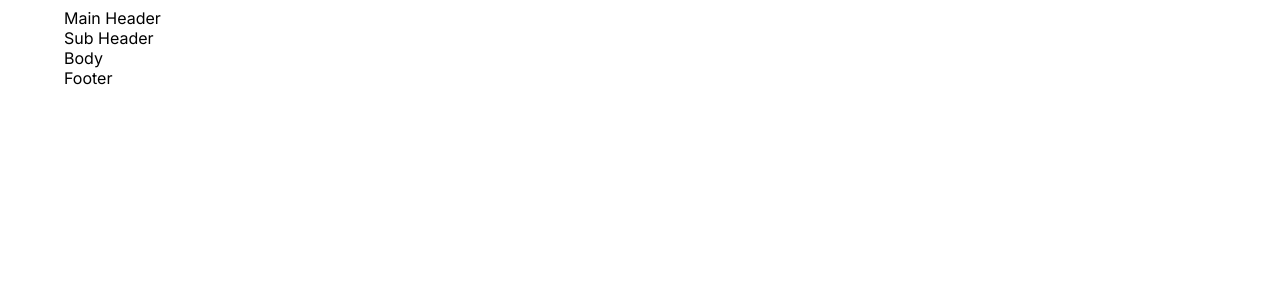
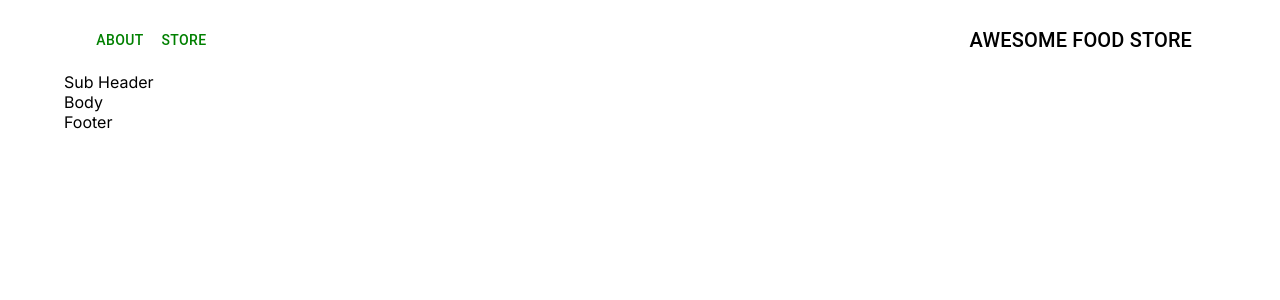
Before and after one commit to KNHui/restaurant-board, a Next.js app: page / in a window 1280 px wide. Shown: the top 300 px of the page. Built offline with nearby package versions, Linux system fonts and the light colour scheme.

Commit message:
feat: Add a project main Header

```diff
--- /dev/null
+++ b/app/components/header/header.tsx
@@ -0,0 +1,22 @@
+import Toolbar from '@mui/material/Toolbar';
+import Typography from '@mui/material/Typography';
+import { Navbar } from './navbar';
+
+export default function Header() {
+    const title = 'AWESOME FOOD STORE';
+
+    return (
+        <header>
+            <Toolbar component="nav" sx={{ display: 'flex', justifyContent: 'space-between' }}>
+                <Navbar />
+                <Typography
+                    variant="h6"
+                    component="div"
+                    sx={{ flexGrow: 1, display: 'block', textAlign: 'right' }}
+                >
+                    {title}
+                </Typography>
+            </Toolbar>
+        </header>
+    );
+}
--- /dev/null
+++ b/app/components/header/navbar.tsx
@@ -0,0 +1,15 @@
+import { Box, Button } from "@mui/material";
+
+export function Navbar() {
+    const navItems = ['About', 'Store'];
+
+    return (
+        <Box sx={{ display: { xs: 'none', sm: 'block' } }}>
+            {navItems.map((item) => (
+                <Button key={item} sx={{ color: 'green' }}>
+                    {item}
+                </Button>
+            ))}
+        </Box>
+    );
+}
--- a/app/page.tsx
+++ b/app/page.tsx
@@ -1,11 +1,13 @@
-'use client';;
+'use client';
+
+import Header from './components/header/header';
 import './page.module.css';
 import { Container } from '@mui/material';
 
 export default function Home() {
   return (
     <Container fixed>
-      <header>Main Header</header>
+      <Header />
       <div>
         <header>Sub Header</header>
         <main>
```
